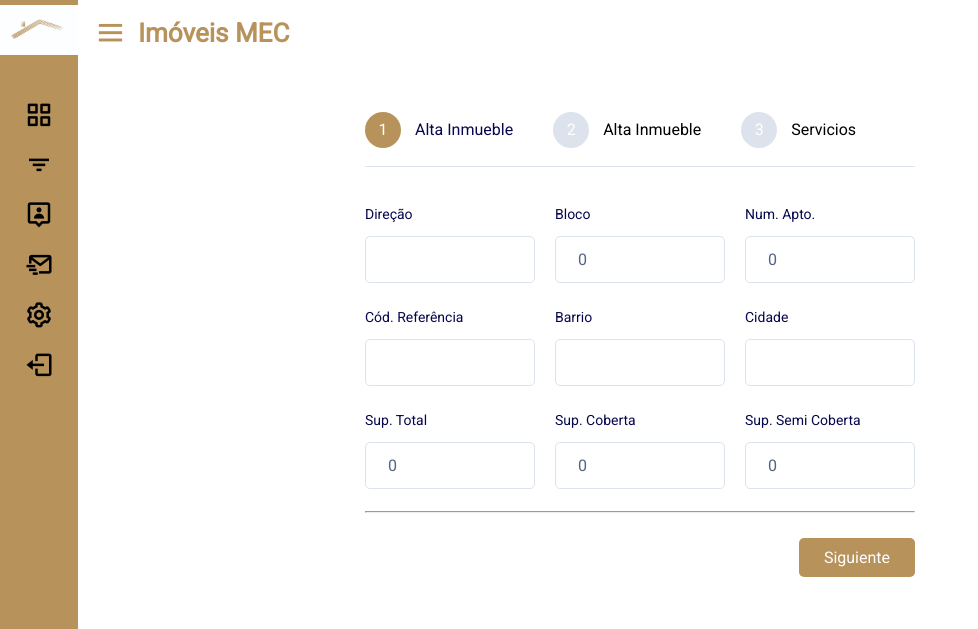
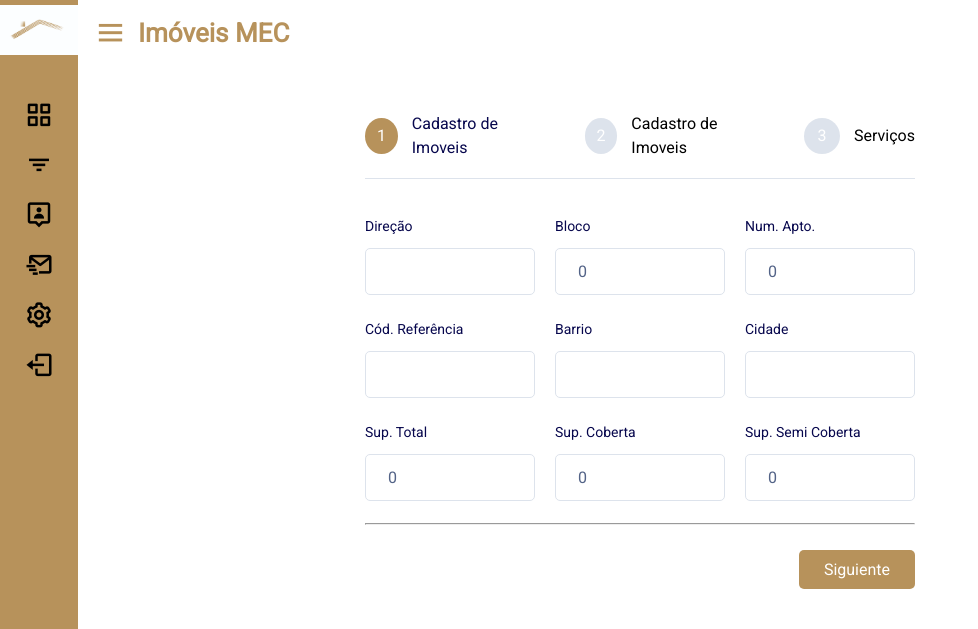
Before and after one commit to CQaS/Proyecto_Inmobiliaria, a Django app: page /propiedad/crear in a window 1280 px wide. Shown: the top 629 px of the page, without its empty margins (0-978 px from the left). Run offline with Django 4.2, Linux system fonts and the light colour scheme; a user stored in the database is signed in; data comes from the database, SQL or seed files in the repository; some libraries are stand-ins or nearby versions; some web fonts are replaced.

Commit message:
traduccion

```diff
--- a/service/templates/cliente/cliente_form.html
+++ b/service/templates/cliente/cliente_form.html
@@ -67,7 +67,7 @@
           <ul>
             <li class="parte_1 active">
               <span>C</span>
-              Alta Cliente
+              Cadastro de Cliente
             </li>
           </ul>
         </div>
--- a/service/templates/contrato/contrato_form.html
+++ b/service/templates/contrato/contrato_form.html
@@ -62,7 +62,7 @@
         <ul>
           <li class="parte_1 active">
             <span>1</span>
-            Inmueble
+            Imoveis
           </li>
           <li class="parte_2">
             <span>2</span>
@@ -70,7 +70,7 @@
           </li>
           <li class="confirmar_3">
             <span>3</span>
-            Confirmar
+            Confirme
           </li>
         </ul>
       </div>
--- a/service/templates/empleado/empleado_form.html
+++ b/service/templates/empleado/empleado_form.html
@@ -67,7 +67,7 @@
           <ul>
             <li class="parte_1 active">
               <span>E</span>
-              Alta Empleado
+              Cadastro de Empregado
             </li>
           </ul>
         </div>
@@ -148,7 +148,7 @@
                   </clipPath>
                 </defs>
               </svg>
-              Confirmar Empleado?
+              Confirmar Empregado?
             </button>
           </div>
         </div>
--- a/service/templates/propiedad/inmueble_form.html
+++ b/service/templates/propiedad/inmueble_form.html
@@ -70,15 +70,15 @@
           <ul>
             <li class="parte_1 active">
               <span>1</span>
-              Alta Inmueble
+              Cadastro de Imoveis
             </li>
             <li class="parte_2">
               <span>2</span>
-              Alta Inmueble
+              Cadastro de Imoveis
             </li>
             <li class="confirmar_3">
               <span>3</span>
-              Servicios
+              Serviços
             </li>
           </ul>
         </div>
```
